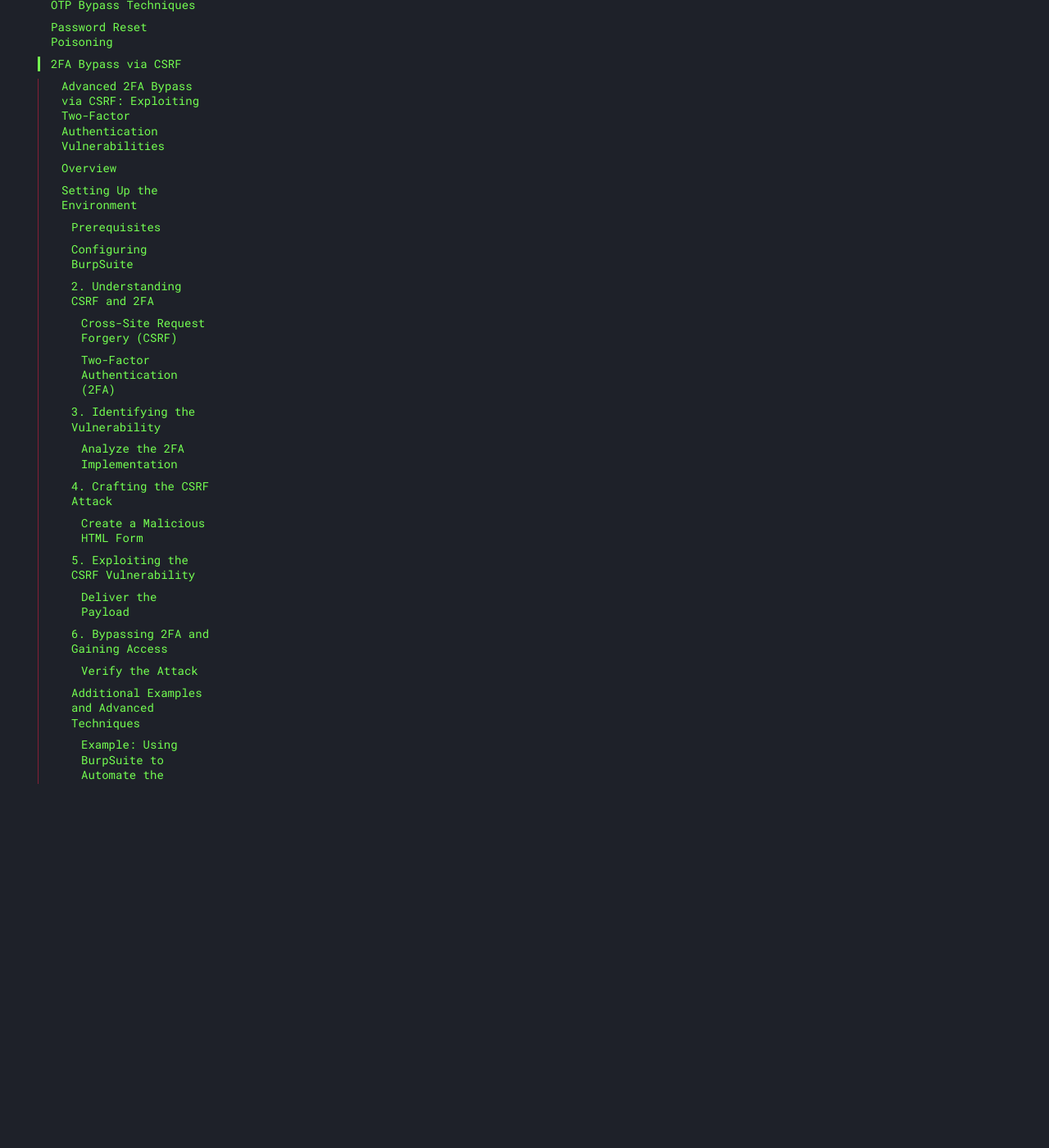
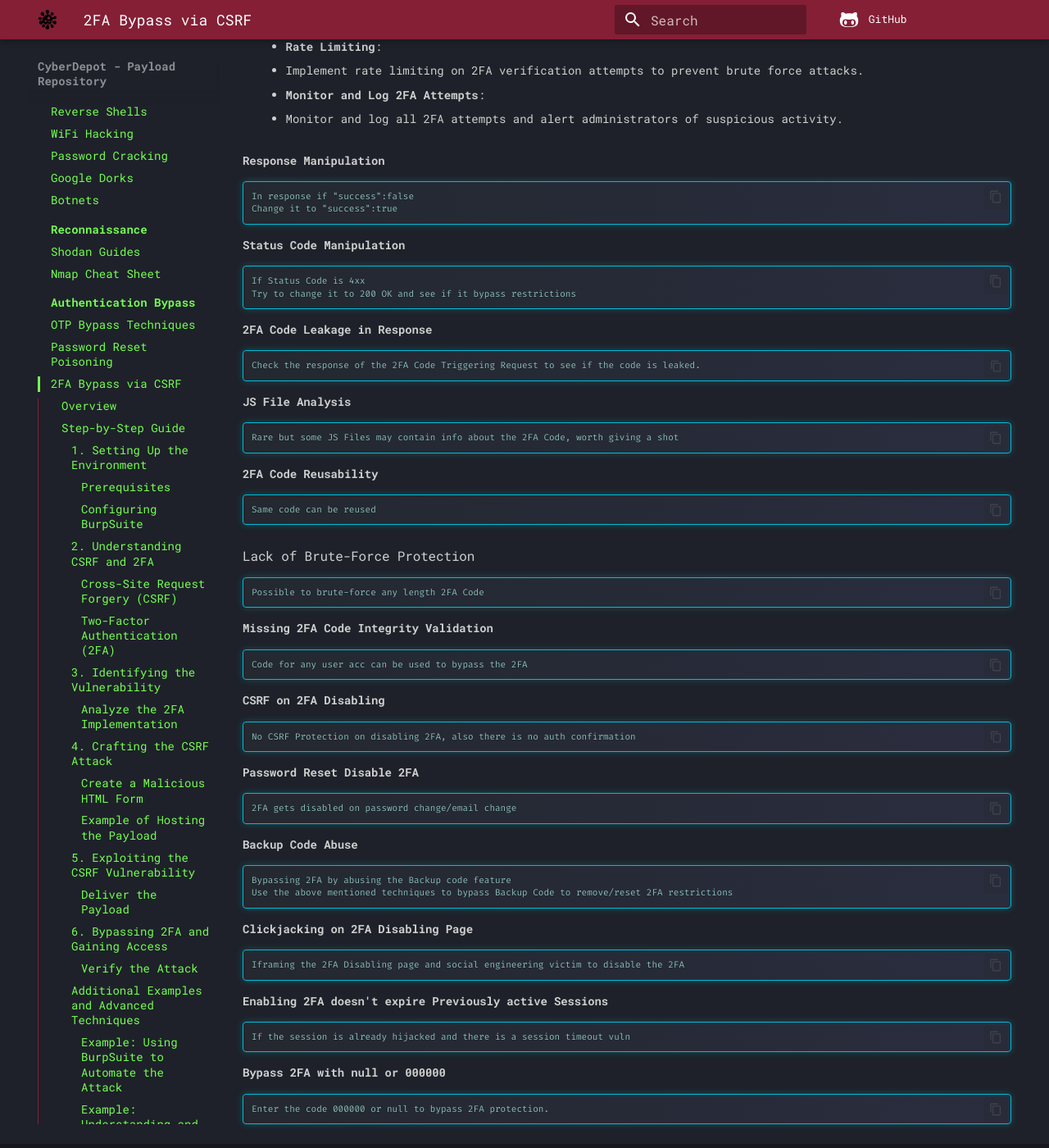
Before and after one commit to InfoSec-DB/CyberDepot, an MkDocs documentation site: the page built from docs/2fabypasscsrf.md, in a window 1280 px wide and 1400 px high, scrolled down 3382 px. Shown: the whole window at 82% size. Built offline with MkDocs 1.6.1 and Material for MkDocs 9.7.7, drawn with Linux system fonts in a browser that asks for light colours; comment, search, counter and statistics services are not loaded; some of the changed text lies outside the part shown.

Commit message:
New Docs

````diff
--- a/docs/2fabypasscsrf.md
+++ b/docs/2fabypasscsrf.md
@@ -1,12 +1,13 @@
 
-### Advanced 2FA Bypass via CSRF: Exploiting Two-Factor Authentication Vulnerabilities
+# Advanced 2FA Bypass via CSRF: Exploiting Two-Factor Authentication Vulnerabilities
 
 ## Overview
 
-This tutorial demonstrates how to exploit vulnerabilities in the two-factor authentication (2FA) process using Cross-Site Request Forgery (CSRF). By manipulating 2FA requests, an attacker can potentially bypass 2FA and gain unauthorized access to a user’s account.
+This tutorial demonstrates how to exploit vulnerabilities in the two-factor authentication (2FA) process using Cross-Site Request Forgery (CSRF). By manipulating 2FA requests, an attacker can potentially bypass 2FA and gain unauthorized access to a user’s account. This guide is intended for educational purposes to enhance your penetration testing skills as part of OSCP training.
 
+## Step-by-Step Guide
 
-## Setting Up the Environment
+### 1. Setting Up the Environment
 
 #### Prerequisites
 
@@ -17,9 +18,11 @@ This tutorial demonstrates how to exploit vulnerabilities in the two-factor auth
 #### Configuring BurpSuite
 
 1.  **Open BurpSuite**:
+
     -   Launch BurpSuite and navigate to the "Proxy" tab.
     -   Click on "Intercept" to ensure it is turned on.
 2.  **Set Up Your Browser**:
+
     -   Open your browser settings and configure the proxy settings to use `127.0.0.1` and port `8080` (default BurpSuite settings).
     -   Ensure you have installed BurpSuite's CA certificate in your browser to avoid SSL/TLS issues. This can be done by going to BurpSuite's "Proxy" > "Options" > "Import / Export CA Certificate".
 
@@ -27,11 +30,11 @@ This tutorial demonstrates how to exploit vulnerabilities in the two-factor auth
 
 #### Cross-Site Request Forgery (CSRF)
 
--   CSRF is an attack that forces a user to execute unwanted actions on a web application where they are authenticated. By exploiting the trust that a web application has in the user’s browser, an attacker can trick the user into submitting requests unknowingly.
+CSRF is an attack that forces a user to execute unwanted actions on a web application where they are authenticated. By exploiting the trust that a web application has in the user’s browser, an attacker can trick the user into submitting requests unknowingly.
 
 #### Two-Factor Authentication (2FA)
 
--   2FA adds an additional layer of security by requiring a second form of authentication (e.g., a code sent to a mobile device) in addition to the user’s password.
+2FA adds an additional layer of security by requiring a second form of authentication (e.g., a code sent to a mobile device) in addition to the user’s password.
 
 ### 3. Identifying the Vulnerability
 
@@ -81,13 +84,25 @@ This tutorial demonstrates how to exploit vulnerabilities in the two-factor auth
 
     -   Host this HTML file on a server controlled by the attacker or use a local web server.
 
+#### Example of Hosting the Payload
+
+You can use a simple Python HTTP server to host the HTML file:
+
+`$ cd /path/to/html/file
+$ python3 -m http.server 8080`
+
 ### 5. Exploiting the CSRF Vulnerability
 
 #### Deliver the Payload
 
 1.  **Send the Link to the Victim**:
 
-    -   Trick the victim into visiting the malicious HTML file. This can be done via email, social engineering, or other means.
+    -   Trick the victim into visiting the malicious HTML file. This can be done via email, social engineering, or other means. For example:
+
+        `Hi,
+        Please review the attached document by clicking the link below:
+        http://attacker-server:8080`
+
 2.  **Victim Executes the CSRF Payload**:
 
     -   When the victim opens the link, the form is submitted automatically, sending the 2FA code and session information to the target web application.
@@ -111,8 +126,20 @@ This tutorial demonstrates how to exploit vulnerabilities in the two-factor auth
     1.  Intercept the 2FA request.
     2.  Send the request to Intruder by right-clicking on the request and selecting "Send to Intruder".
     3.  Set the payload position for the `code` parameter.
-    4.  Configure the payload set with possible 2FA codes.
-    5.  Start the attack and analyze the responses.
+    4.  Configure the payload set with possible 2FA codes (e.g., 000000 to 999999).
+    5.  Start the attack and analyze the responses to identify valid 2FA codes.
+
+#### Example: Understanding and Manipulating Session Identifiers
+
+-   Examine how session identifiers are used in the 2FA process:
+    1.  Capture a valid session identifier when logging in and during 2FA.
+    2.  Manipulate the session identifier in the CSRF payload to see if the application accepts the modified session.
+
+#### Example: Exploiting Weak 2FA Implementations
+
+-   Identify and exploit weak 2FA implementations:
+    1.  Test common default 2FA codes (e.g., 123456, 000000).
+    2.  Check for predictable 2FA codes based on time or user patterns.
 
 ### Mitigation Strategies
 
@@ -133,3 +160,124 @@ To prevent 2FA bypass attacks via CSRF, consider implementing the following secu
 5.  **Monitor and Log 2FA Attempts**:
 
     -   Monitor and log all 2FA attempts and alert administrators of suspicious activity.
+
+
+#### Response Manipulation
+
+[](https://github.com/KathanP19/HowToHunt/blob/master/Authentication_Bypass/2FA_Bypasses.md#response-manipulation)
+
+```
+In response if "success":false
+Change it to "success":true
+
+```
+
+#### Status Code Manipulation
+
+[](https://github.com/KathanP19/HowToHunt/blob/master/Authentication_Bypass/2FA_Bypasses.md#status-code-manipulation)
+
+```
+If Status Code is 4xx
+Try to change it to 200 OK and see if it bypass restrictions
+
+```
+
+#### 2FA Code Leakage in Response
+
+[](https://github.com/KathanP19/HowToHunt/blob/master/Authentication_Bypass/2FA_Bypasses.md#2fa-code-leakage-in-response)
+
+```
+Check the response of the 2FA Code Triggering Request to see if the code is leaked.
+
+```
+
+#### JS File Analysis
+
+[](https://github.com/KathanP19/HowToHunt/blob/master/Authentication_Bypass/2FA_Bypasses.md#js-file-analysis)
+
+```
+Rare but some JS Files may contain info about the 2FA Code, worth giving a shot
+
+```
+
+#### 2FA Code Reusability
+
+[](https://github.com/KathanP19/HowToHunt/blob/master/Authentication_Bypass/2FA_Bypasses.md#2fa-code-reusability)
+
+```
+Same code can be reused
+
+```
+
+### Lack of Brute-Force Protection
+
+[](https://github.com/KathanP19/HowToHunt/blob/master/Authentication_Bypass/2FA_Bypasses.md#lack-of-brute-force-protection)
+
+```
+Possible to brute-force any length 2FA Code
+
+```
+
+#### Missing 2FA Code Integrity Validation
+
+[](https://github.com/KathanP19/HowToHunt/blob/master/Authentication_Bypass/2FA_Bypasses.md#missing-2fa-code-integrity-validation)
+
+```
+Code for any user acc can be used to bypass the 2FA
+
+```
+
+#### CSRF on 2FA Disabling
+
+[](https://github.com/KathanP19/HowToHunt/blob/master/Authentication_Bypass/2FA_Bypasses.md#csrf-on-2fa-disabling)
+
+```
+No CSRF Protection on disabling 2FA, also there is no auth confirmation
+
+```
+
+#### Password Reset Disable 2FA
+
+[](https://github.com/KathanP19/HowToHunt/blob/master/Authentication_Bypass/2FA_Bypasses.md#password-reset-disable-2fa)
+
+```
+2FA gets disabled on password change/email change
+
+```
+
+#### Backup Code Abuse
+
+[](https://github.com/KathanP19/HowToHunt/blob/master/Authentication_Bypass/2FA_Bypasses.md#backup-code-abuse)
+
+```
+Bypassing 2FA by abusing the Backup code feature
+Use the above mentioned techniques to bypass Backup Code to remove/reset 2FA restrictions
+
+```
+
+#### Clickjacking on 2FA Disabling Page
+
+[](https://github.com/KathanP19/HowToHunt/blob/master/Authentication_Bypass/2FA_Bypasses.md#clickjacking-on-2fa-disabling-page)
+
+```
+Iframing the 2FA Disabling page and social engineering victim to disable the 2FA
+
+```
+
+#### Enabling 2FA doesn't expire Previously active Sessions
+
+[](https://github.com/KathanP19/HowToHunt/blob/master/Authentication_Bypass/2FA_Bypasses.md#enabling-2fa-doesnt-expire-previously-active-sessions)
+
+```
+If the session is already hijacked and there is a session timeout vuln
+
+```
+
+#### Bypass 2FA with null or 000000
+
+[](https://github.com/KathanP19/HowToHunt/blob/master/Authentication_Bypass/2FA_Bypasses.md#bypass-2fa-with-null-or-000000)
+
+```
+Enter the code 000000 or null to bypass 2FA protection.
+
+```
--- a/mkdocs.yml
+++ b/mkdocs.yml
@@ -4,7 +4,9 @@ repo_url: https://github.com/InfoSec-DB/CyberDepot
 
 nav:
   - CyberDepot: index.md
-  - Payloads: payloads.md
+  - Payloads:
+      - Overview: payloads.md
+      - XSS Payloads: xsspayloads.md
   - Reverse Shells: revshells.md
   - WiFi Hacking: wifi.md
   - Password Cracking: passcrack.md
````
Also changed, not shown: docs/xsspayloads.md (added, +305 -0 lines).
